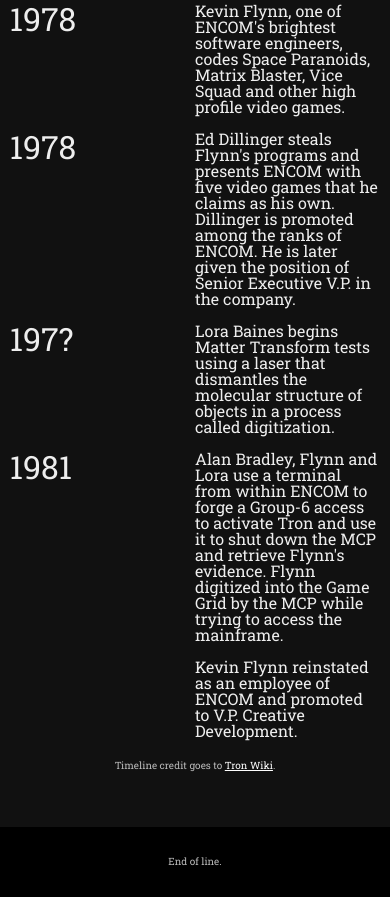
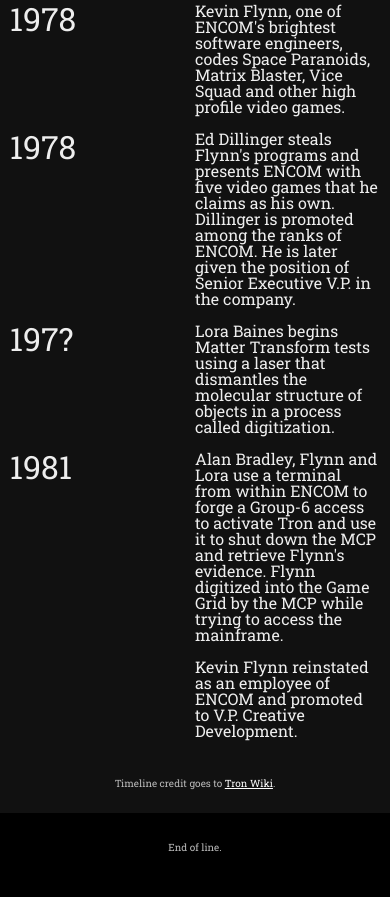
Before and after one commit to gitwinst/flynn, a plain HTML site: page index.html in a window 390 px wide. Shown: the part 609-1506 px from the top of the page. Drawn offline with Linux system fonts and the light colour scheme.

Commit message:
Make responsive and small style tweaks

```diff
--- a/css/style.css
+++ b/css/style.css
@@ -1,5 +1,5 @@
 html {
-  background-color: #111;
+  background-color: #000;
   font-family: 'Roboto Slab', serif;
 }
 
@@ -9,12 +9,20 @@ header {
 }
 
 main {
+  background-color: #111;
+  margin: auto;
+}
+
+#timeline {
+  color: #eee;
+  padding-top: 50px;
+  margin: auto;
   width: 95%;
-  margin: 50px auto;
+  /* background-color: #111; */
 }
 
 @media (min-width: 800px) {
-  main {
+  #timeline {
     width: 60%;
   }
 }
@@ -35,10 +43,6 @@ h1 {
   border-radius: 50%;
   width: 200px;
   margin: auto;
-}
-
-#timeline {
-  color: #eee;
 }
 
 video {
@@ -74,6 +78,10 @@ footer {
   background-color: #000
 }
 
+#credit {
+  padding: 24px;
+}
+
 p {
   text-align: center;
 }
--- a/index.html
+++ b/index.html
@@ -2,6 +2,7 @@
 <html lang="en">
   <head>
     <meta charset="utf-8">
+    <meta name="viewport" content="width=device-width, initial-scale=1.0">
     <title>FLYNN</title>
     <link rel="stylesheet" href="css/reset.css">
     <link href="https://fonts.googleapis.com/css2?family=Roboto+Slab&family=Ruda&display=swap" rel="stylesheet">
@@ -42,7 +43,7 @@
           <dd>Kevin Flynn reinstated as an employee of ENCOM and promoted to V.P. Creative Development.</dd>
         </dl>
       </section>
-      <p>Timeline credit goes to <a href="https://tron.fandom.com/wiki/Timeline_(TRON)">Tron Wiki</a>.</p>
+      <p id="credit">Timeline credit goes to <a href="https://tron.fandom.com/wiki/Timeline_(TRON)">Tron Wiki</a>.</p>
     </main>
 
     <footer>
```
